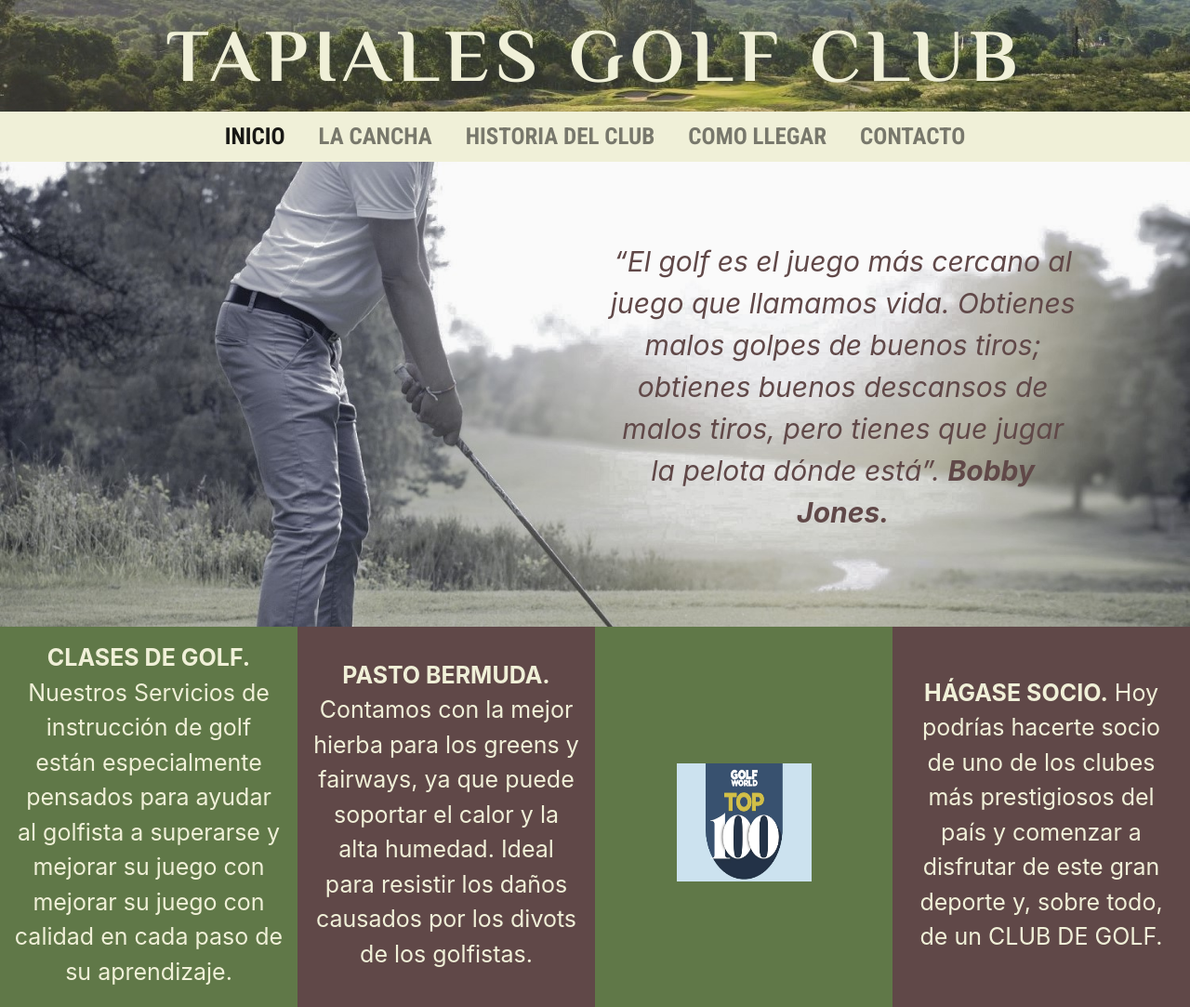
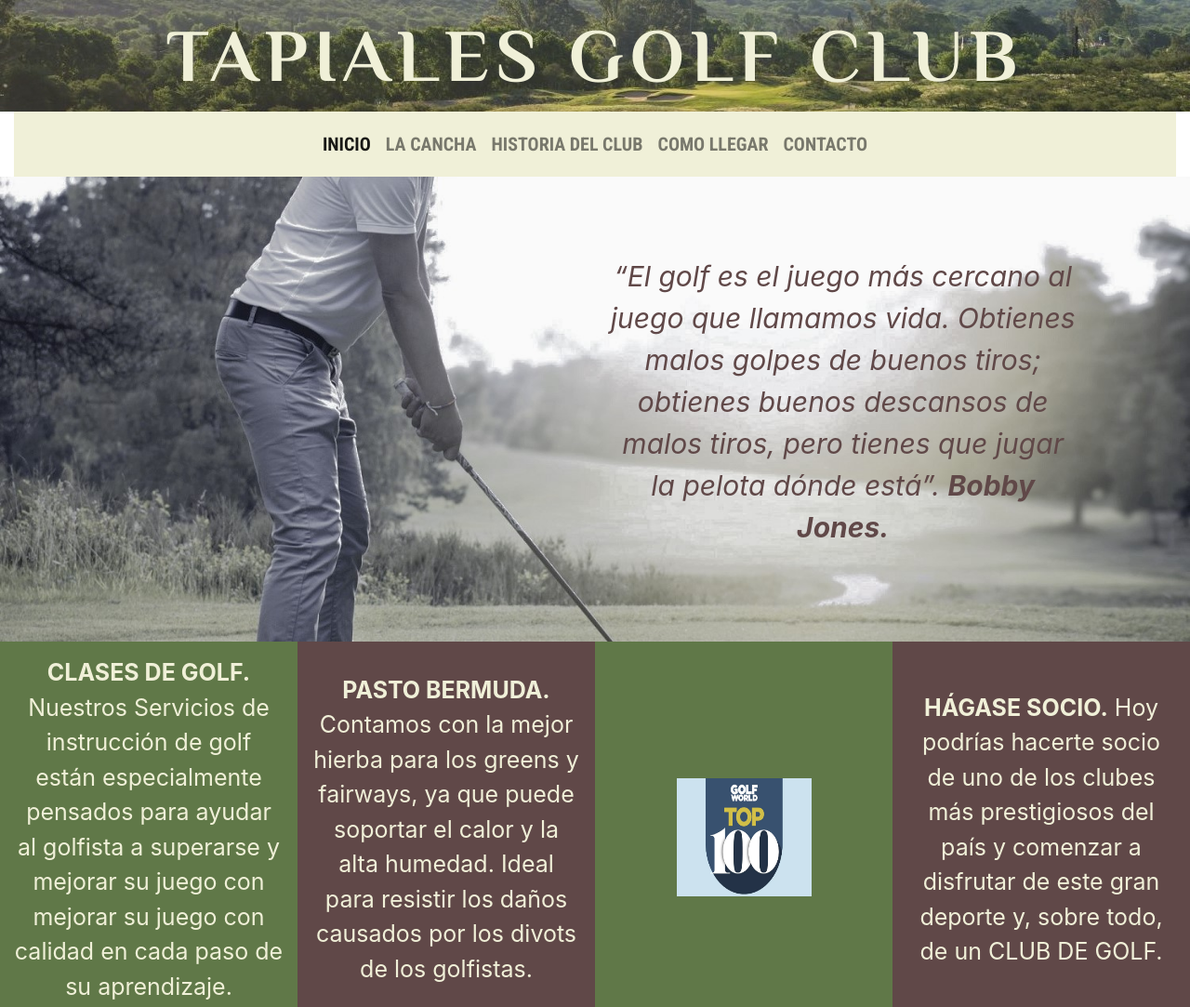
Before and after one commit to christiancanova/TapialesGolfClub, a plain HTML site: page index.html in a window 1280 px wide. Shown: the top 1083 px of the page at 93% size. Drawn offline with nearby package versions, Linux system fonts and the light colour scheme.

Commit message:
Ultima versión

```diff
--- a/estilos/estilos.css
+++ b/estilos/estilos.css
@@ -23,23 +23,25 @@ box-sizing: border-box;
     margin: 0%;
     padding: 0%;
 }
-.nav{
+.nav-item{
     background-color: #F0F0D8;
     height: 54px;
-    font-size: 25px;
+    font-size: 20px;
     display: flex;
     justify-content: center;
     align-items: center;
     align-content: center;
 }
+.bloque{
+    display: flex;
+    align-items: center;
+    align-content: flex-start;
+    justify-content: center;
+    text-align: center;
+}
 li{
-    display: inline-block;
-    position: relative;
-    align-items: center;
-    list-style: none;
     font-family: 'Roboto Condensed', sans-serif;
-    margin-right: 10px;
-    margin-left: 10px;
+
 }
 /* Formato sin bootstrap
 .nav-link{
@@ -316,7 +318,7 @@ label{
 
     }
     .seccion2{
-        font-size: 8px;
+        font-size: 10px;
         display: flex;
         margin:0%;
         align-items:center;
@@ -381,6 +383,8 @@ label{
     }
     .contacto{
         font-size: 30px;
+
+
     }
     .formulario{
         font-size: 20px;
--- a/index.html
+++ b/index.html
@@ -22,13 +22,14 @@
             <div class="row titulo0">
                 <p class="col-12 titulo"> TAPIALES GOLF CLUB </p>
             </div>
-            <div class="row nav">
-                <nav class="navbar navbar-expand-sm navbar-light">
+            <div class="container-fluid bloque" style="background-color: #F0F0D8" style="text-align: center">
+                <nav class="row navbar navbar-expand-sm navbar-light" style="background-color: #F0F0D8;">
+                  <div class="col-12">
                     <button class="navbar-toggler" type="button" data-bs-toggle="collapse" data-bs-target="#opciones">
                       <span class="navbar-toggler-icon"></span>
                     </button>
                     <div class="collapse navbar-collapse" id="opciones">
-                      <ul class="nav navbar-nav">
+                      <ul class="navbar-nav">
                         <li class="nav-item">
                           <a type="button" class="nav-link active" href="index.html">INICIO</a>
                         </li>
@@ -46,6 +47,7 @@
                         </li>
                       </ul>
                     </div>
+                  <div>
                 </nav>
             </div>
             <div class="row seccion2">
```
Also changed, not shown: PAGINAS/comollegar.html (+5 -3 lines), PAGINAS/contacto.html (+6 -4 lines), PAGINAS/historia.html (+5 -3 lines), PAGINAS/lacancha.html (+5 -3 lines).
